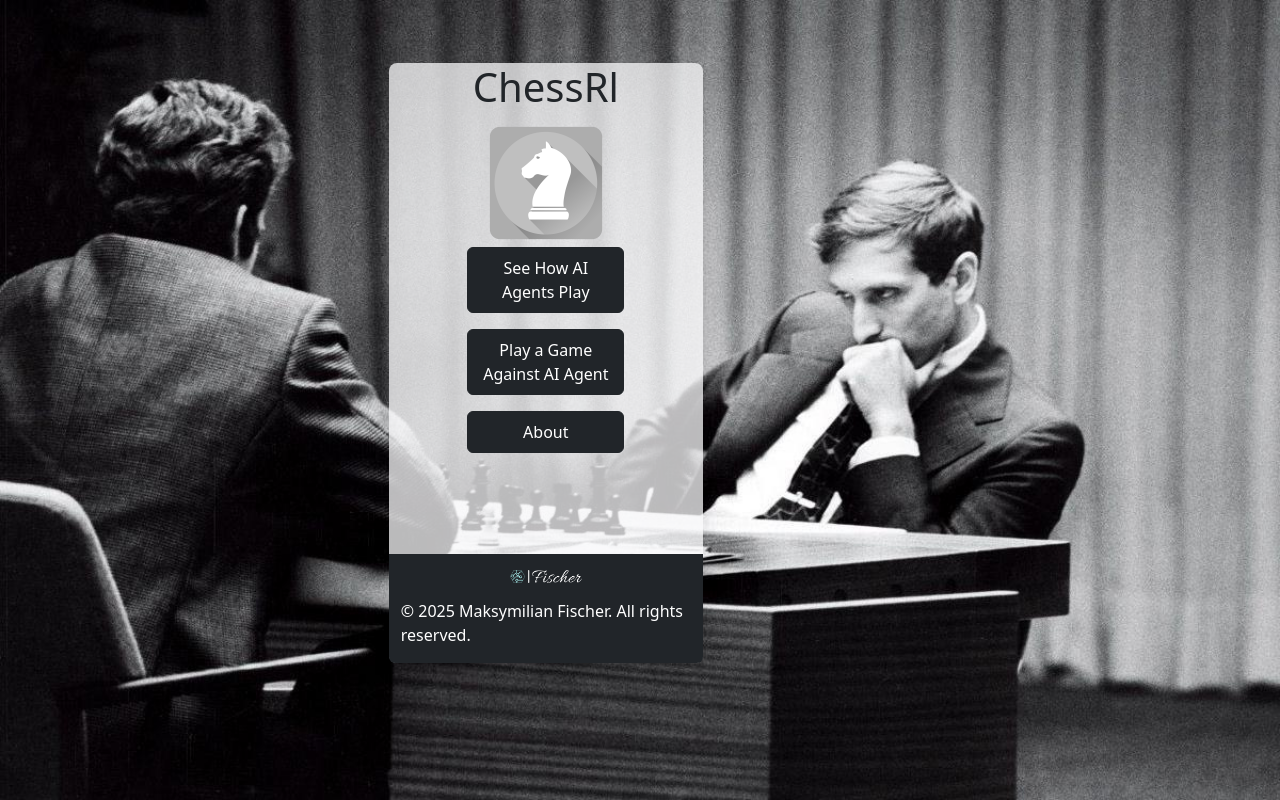
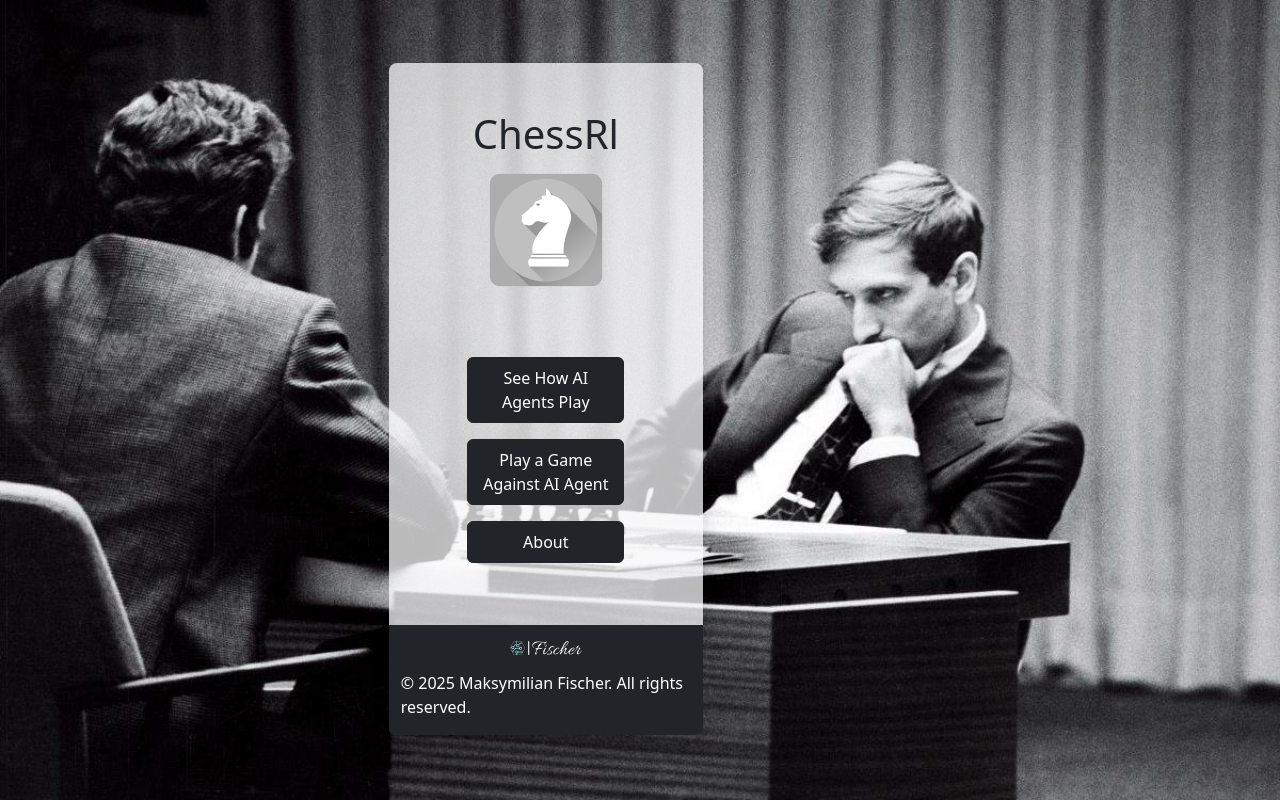
Before and after one commit to f1scher7/chess-rl, a React (Create React App) app in the folder frontend/chess-rl-frontend/: page / in a window 1280 px wide. Built offline with nearby package versions, Linux system fonts and the light colour scheme.

Commit message:
feat: added tailwind.config.js

```diff
--- a/frontend/chess-rl-frontend/tailwind.config.js
+++ b/frontend/chess-rl-frontend/tailwind.config.js
@@ -14,6 +14,19 @@ module.exports = {
         '40p': '40%',
         '45p': '45%',
         '50p': '50%',
+      },
+
+      padding: {
+        '5p': '5%',
+        '10p': '10%',
+        '15p': '15%',
+        '20p': '20%',
+        '25p': '25%',
+        '30p': '30%',
+        '35p': '35%',
+        '40p': '40%',
+        '45p': '45%',
+        '50p': '50%',
       }
     },
   },
```
